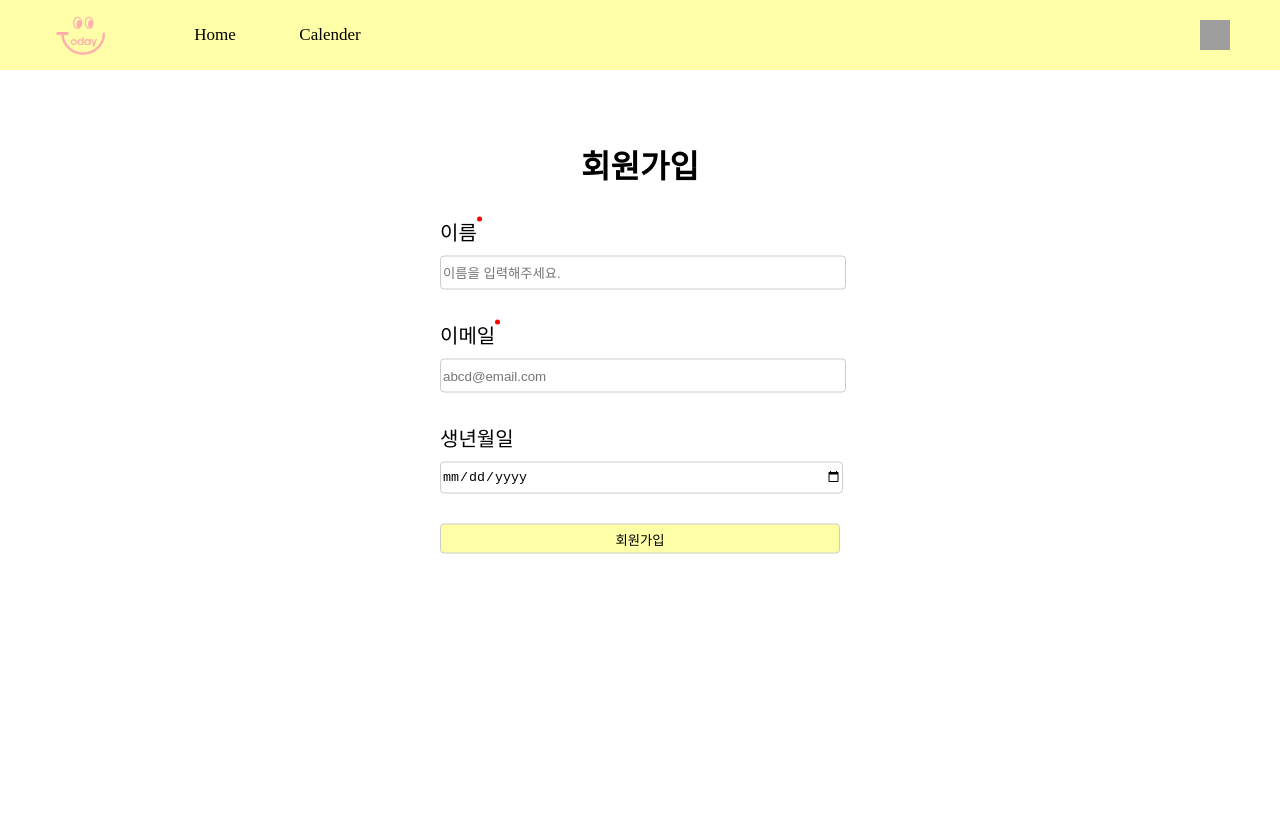
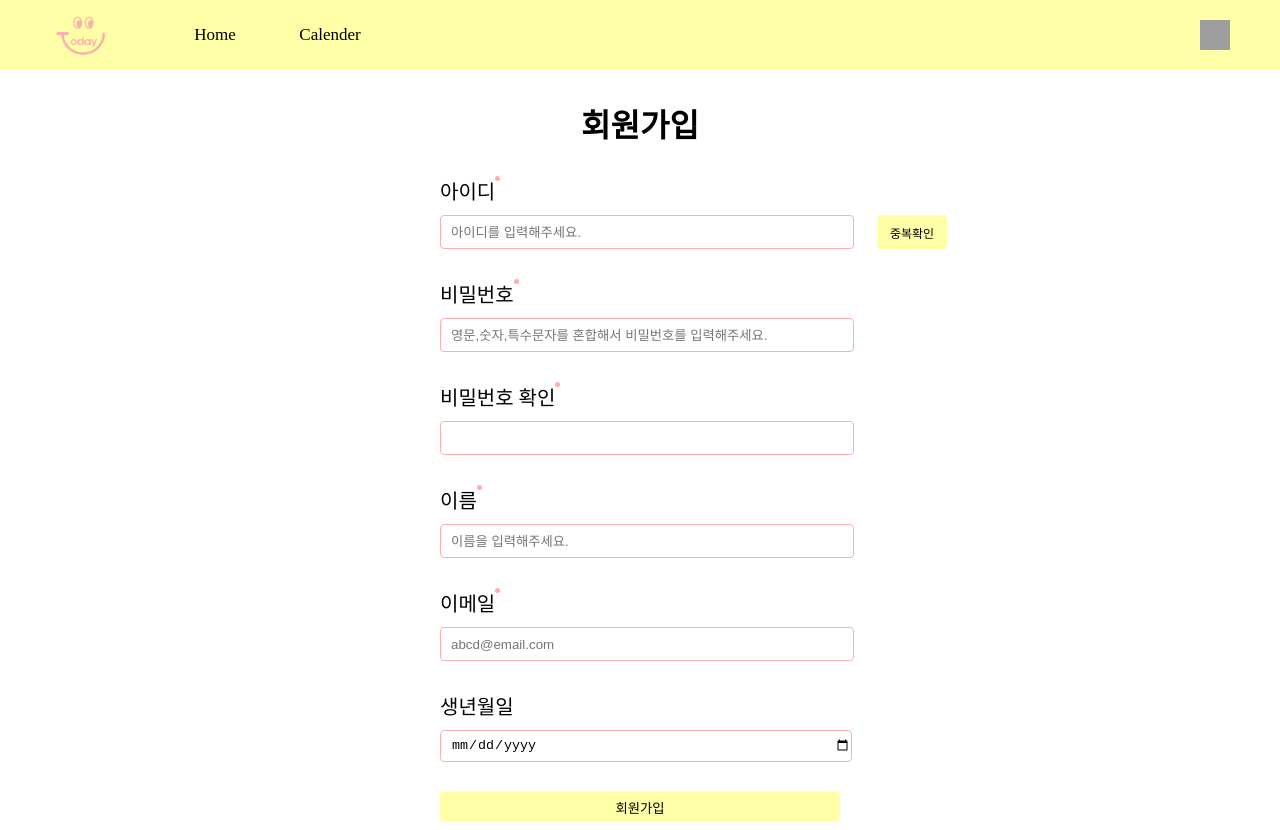
Before and after one commit to kirong99/frontnewbie, a React (Create React App) app: page /Join in a window 1280 px wide. Before the commit the page ends 800 px from the top, so only its background shows below. Built offline with nearby package versions, Linux system fonts and the light colour scheme; grey boxes are pictures that could not be loaded; a web font is replaced by a local one.

Commit message:
[2022.09.28] 회원가입 css 완료

```diff
--- a/src/Login/Join.js
+++ b/src/Login/Join.js
@@ -1,3 +1,4 @@
+import { getValue } from "@testing-library/user-event/dist/utils";
 import React from "react";
 import { useForm } from 'react-hook-form';
 import './join.css';
@@ -9,11 +10,69 @@ function Join(){
 		formState: { errors },
 	} = useForm();
     const onSubmit = data => console.log(data);
+    const number = /[0-9]/g;
+    const english = /[a-z]/ig;
+    const spece = /[`~!@@#$%^&*|₩₩₩'₩";:₩/?]/gi;
 
     return (
         <div>
             <form className="join" onSubmit={handleSubmit(onSubmit)}>
                 <h1 className="title">회원가입</h1>
+                <div className="text id">
+                    <label htmlFor="id">아이디<span className="dot"></span></label>
+                        <div className="id_box">
+                            <input
+                                className="input id_input"
+                                id="id"
+                                type="text"
+                                placeholder="아이디를 입력해주세요."
+                                {...register("id", {
+                                required: "아이디는 필수 입력입니다.",
+                                })}
+                            />
+                            <button type="submit" className="dupli">중복확인</button>
+                        </div>
+                </div>
+                {errors.id && <small role="alert" className="alert">{errors.id.message}</small>}
+                <div className="text pwd">
+                    <label htmlFor="pwd">비밀번호<span className="dot"></span></label>
+                        <div>
+                            <input
+                                className="input"
+                                id="pwd"
+                                type="password"
+                                placeholder="영문,숫자,특수문자를 혼합해서 비밀번호를 입력해주세요."
+                                {...register("pwd", {
+                                required: "비밀번호는 필수 입력입니다.",
+                                pattern:{
+                                    value : /^(?=.*\d)(?=.*[a-zA-ZS]).{8,}/,
+                                    message : "비밀번호 형식에 맞지 않습니다."
+                                }
+                                })}
+                            />
+                        </div>
+                </div>
+                {errors.pwd && <small role="alert" className="alert">{errors.pwd.message}</small>}
+                <div className="text pwd_conf">
+                    <label htmlFor="pwd_conf">비밀번호 확인<span className="dot"></span></label>
+                        <div>
+                            <input
+                                className="input"
+                                id="pwd_conf"
+                                type="password"
+                                {...register("pwd_conf", {
+                                required: "비밀번호 확인이 되지 않았습니다.",
+                                validate: {
+                                    matchesPreviousPassword: (value) => {
+                                        const { pwd } = getValue();
+                                        return pwd === value || "비밀번호가 일치하지 않습니다."
+                                    }
+                                }
+                                })}
+                            />
+                        </div>
+                </div>
+                {errors.pwd_conf && <small role="alert" className="alert">{errors.pwd_conf.message}</small>}
                 <div className="text name">
                     <label htmlFor="name">이름<span className="dot"></span></label>
                     <div>
--- a/src/Login/join.css
+++ b/src/Login/join.css
@@ -5,12 +5,16 @@
     font-weight: 400;
 }
 
-.join{width: 750px; position: absolute; top: 40%; left: 50%; transform: translate(-50%, -50%);}
+.join{width: 750px; margin-top:30px}
 .title{text-align: center;margin-bottom: 30px;font-family: 'Noto Sans KR'; font-weight: 700;}
 .join div{width:400px;margin-top: 10px;margin-bottom: 30px;}
+.text .id_box{display:flex;width: 530px;}
 .text{font-size: 20px;font-family: 'Noto Sans KR';}
-.input{width: 400px;height: 30px;border: 1px solid #ccc;border-radius: 4px;}
-.join_btn{width: 400px;border: 1px solid #ccc;height: 30px;border-radius: 4px;background-color: rgba(255,255,0,34%);cursor: pointer;}
-.join_btn:hover{background-color: yellow}
-.alert{position: relative;left: 171px;bottom: 30px;color: #d36969;}
-.text .dot{width: 5px;height: 5px;border-radius: 100%;background-color: red;position: absolute;display: inline-block;vertical-align: top;}
+.input{width: 400px;height: 30px;border: 1px solid #ffaeae;border-radius: 4px;padding-left:10px}
+.id_input{margin: 0;}
+.join_btn{width: 400px;border: none; height: 30px;border-radius: 4px;background-color: rgba(255,255,0,34%);cursor: pointer;}
+.join_btn:hover{background-color: #ffaeae;color: #fff;}
+.alert{position: relative;bottom: 30px;color: #ffaeae;left: 184px;}
+.dupli{width: 70px;border: none;background-color: rgba(255,255,0,0.34);border-radius: 4px;font-size: 12px;height: 34px;cursor: pointer;}
+.dupli:hover{background-color: #ffaeae;color: #fff;}
+.text .dot{width: 5px;height: 5px;border-radius: 100%;background-color: #ffaeae;position: absolute;display: inline-block;vertical-align: top;}
```
